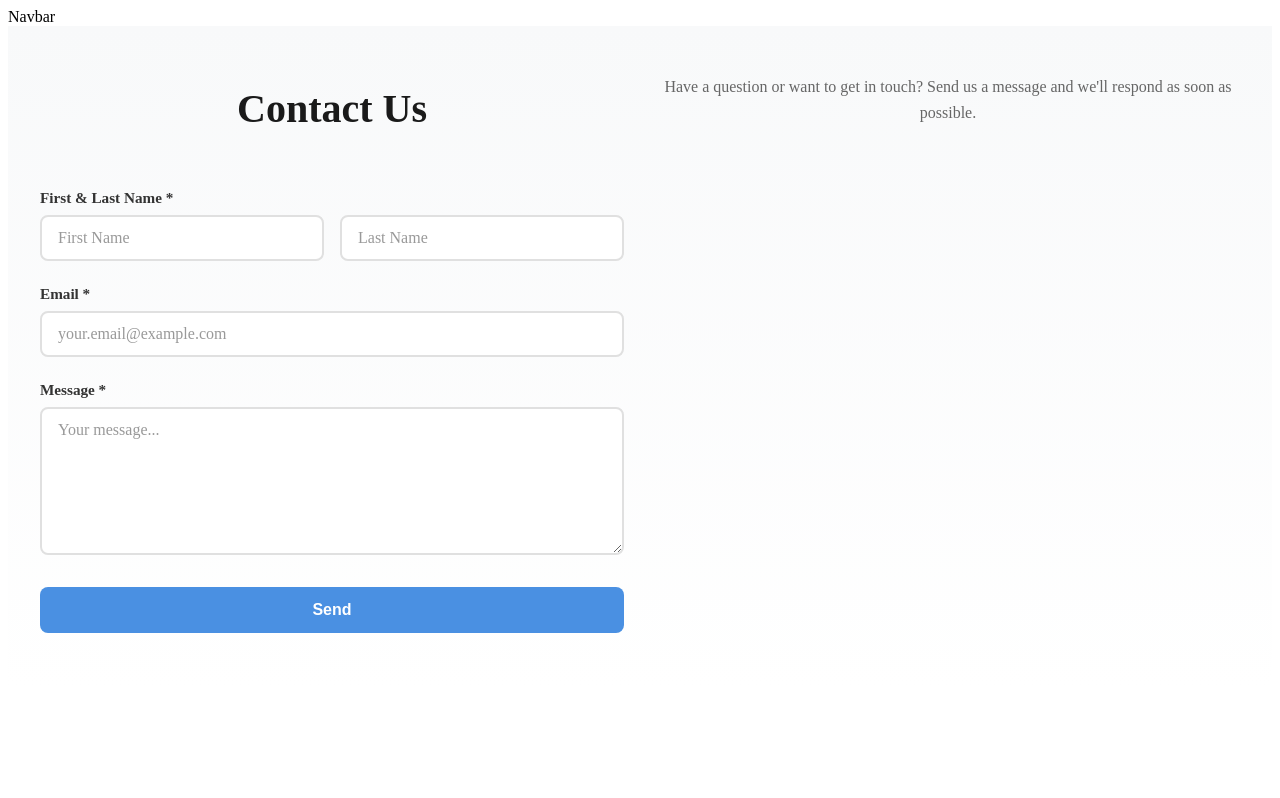
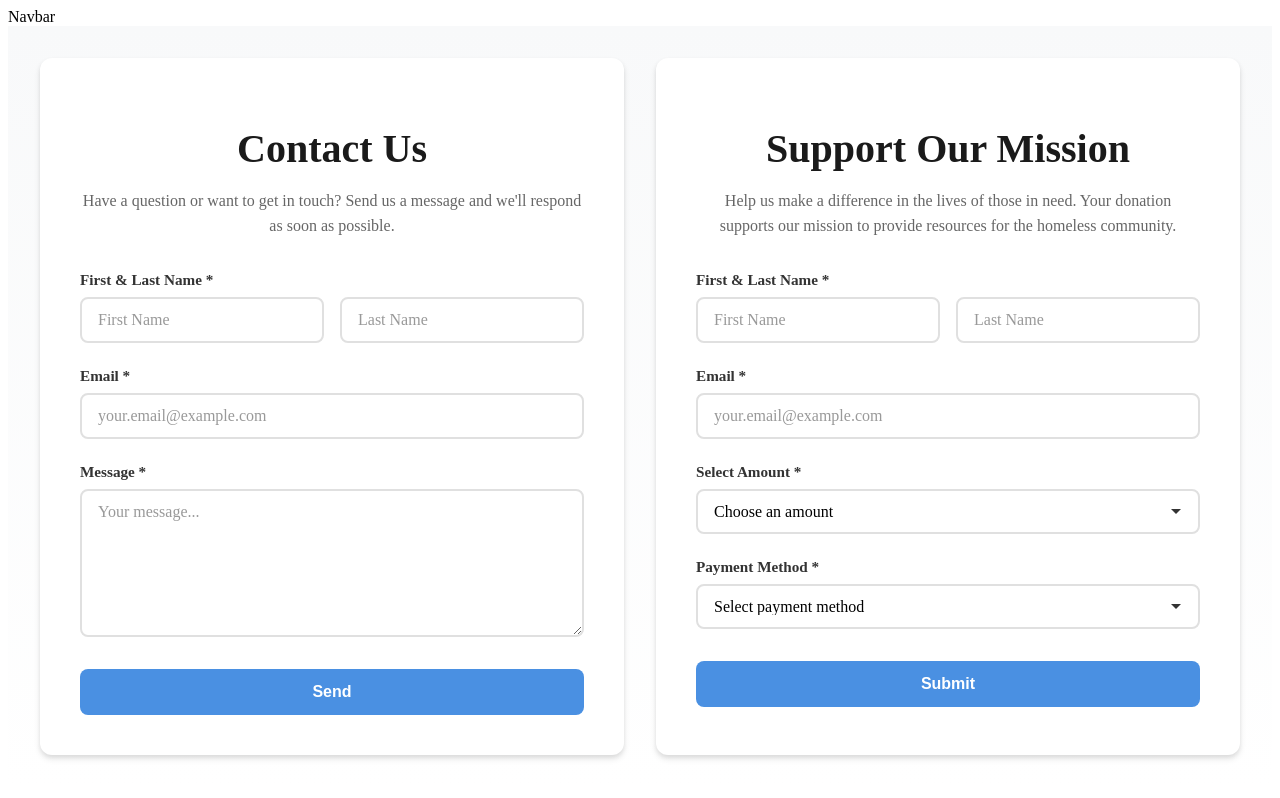
Before and after one commit to KailuanLiu/muchhope-2526, a Next.js app in the folder frontend/: page /ContactUs in a window 1280 px wide. Built offline with nearby package versions, Linux system fonts and the light colour scheme.

Commit message:
Add donation form state, handlers, and JSX structure

```diff
--- a/frontend/src/components/Contact.tsx
+++ b/frontend/src/components/Contact.tsx
@@ -19,6 +19,21 @@ export default function Contact() {
     message: string;
   }>({ type: null, message: "" });
 
+  // State for donation form
+  const [donationData, setDonationData] = useState({
+    firstName: "",
+    lastName: "",
+    email: "",
+    amount: "",
+    paymentMethod: "",
+  });
+
+  const [isSubmittingDonation, setIsSubmittingDonation] = useState(false);
+  const [donationStatus, setDonationStatus] = useState<{
+    type: "success" | "error" | null;
+    message: string;
+  }>({ type: null, message: "" });
+
   //function to handle changes in the form data when user types in the form
   const handleChange = (e: React.ChangeEvent<HTMLInputElement | HTMLTextAreaElement>) => {
     const { name, value } = e.target;
@@ -26,6 +41,16 @@ export default function Contact() {
     // Clear status message when user starts typing again
     if (submitStatus.type) {
       setSubmitStatus({ type: null, message: "" });
+    }
+  };
+
+  // Handler for donation form changes
+  const handleDonationChange = (e: React.ChangeEvent<HTMLInputElement | HTMLSelectElement>) => {
+    const { name, value } = e.target;
+    setDonationData({ ...donationData, [name]: value });
+    // Clear status message when user starts typing again
+    if (donationStatus.type) {
+      setDonationStatus({ type: null, message: "" });
     }
   };
 
@@ -94,10 +119,83 @@ export default function Contact() {
     }
   };
 
+  // Handler for donation form submission
+  const handleDonationSubmit = async (e: React.FormEvent<HTMLFormElement>) => {
+    e.preventDefault();
+
+    // Basic validation
+    if (
+      !donationData.firstName.trim() ||
+      !donationData.lastName.trim() ||
+      !donationData.email.trim() ||
+      !donationData.amount ||
+      !donationData.paymentMethod
+    ) {
+      setDonationStatus({
+        type: "error",
+        message: "Please fill in all fields.",
+      });
+      return;
+    }
+
+    // Email validation
+    const emailRegex = /^[^\s@]+@[^\s@]+\.[^\s@]+$/;
+    if (!emailRegex.test(donationData.email)) {
+      setDonationStatus({
+        type: "error",
+        message: "Please enter a valid email address.",
+      });
+      return;
+    }
+
+    setIsSubmittingDonation(true);
+    setDonationStatus({ type: null, message: "" });
+
+    try {
+      const response = await fetch("/api/donation", {
+        method: "POST",
+        headers: {
+          "Content-Type": "application/json",
+        },
+        body: JSON.stringify(donationData),
+      });
+
+      const data = await response.json();
+
+      if (response.ok) {
+        setDonationStatus({
+          type: "success",
+          message: "Thank you for your donation! We appreciate your support.",
+        });
+        // Reset form
+        setDonationData({
+          firstName: "",
+          lastName: "",
+          email: "",
+          amount: "",
+          paymentMethod: "",
+        });
+      } else {
+        setDonationStatus({
+          type: "error",
+          message: data.message || "Something went wrong. Please try again.",
+        });
+      }
+    } catch {
+      setDonationStatus({
+        type: "error",
+        message: "Failed to process donation. Please try again later.",
+      });
+    } finally {
+      setIsSubmittingDonation(false);
+    }
+  };
+
   //return the contact form
   return (
     <div className={styles.container}>
       <div className={styles.content}>
+        <div className={styles.section}>
           <h1 className={styles.title}>Contact Us</h1>
           <p className={styles.description}>
             Have a question or want to get in touch? Send us a message and we&apos;ll respond as soon as possible.
@@ -177,6 +275,115 @@ export default function Contact() {
             </button>
           </form>
         </div>
+
+        <div className={styles.section}>
+          <h1 className={styles.title}>Support Our Mission</h1>
+          <p className={styles.description}>
+            Help us make a difference in the lives of those in need. Your donation supports our mission to provide
+            resources for the homeless community.
+          </p>
+
+          <form className={styles.form} onSubmit={handleDonationSubmit}>
+            <div className={styles.formGroup}>
+              <label htmlFor="donationFirstName" className={styles.label}>
+                First & Last Name *
+              </label>
+              <div className={styles.nameRow}>
+                <input
+                  type="text"
+                  id="donationFirstName"
+                  name="firstName"
+                  value={donationData.firstName}
+                  onChange={handleDonationChange}
+                  className={styles.input}
+                  placeholder="First Name"
+                  required
+                />
+                <input
+                  type="text"
+                  id="donationLastName"
+                  name="lastName"
+                  value={donationData.lastName}
+                  onChange={handleDonationChange}
+                  className={styles.input}
+                  placeholder="Last Name"
+                  required
+                />
+              </div>
+            </div>
+
+            <div className={styles.formGroup}>
+              <label htmlFor="donationEmail" className={styles.label}>
+                Email *
+              </label>
+              <input
+                type="email"
+                id="donationEmail"
+                name="email"
+                value={donationData.email}
+                onChange={handleDonationChange}
+                className={styles.input}
+                placeholder="your.email@example.com"
+                required
+              />
+            </div>
+
+            <div className={styles.formGroup}>
+              <label htmlFor="amount" className={styles.label}>
+                Select Amount *
+              </label>
+              <select
+                id="amount"
+                name="amount"
+                value={donationData.amount}
+                onChange={handleDonationChange}
+                className={styles.input}
+                required
+              >
+                <option value="">Choose an amount</option>
+                <option value="25">$25</option>
+                <option value="50">$50</option>
+                <option value="100">$100</option>
+                <option value="250">$250</option>
+                <option value="500">$500</option>
+                <option value="other">Other</option>
+              </select>
+            </div>
+
+            <div className={styles.formGroup}>
+              <label htmlFor="paymentMethod" className={styles.label}>
+                Payment Method *
+              </label>
+              <select
+                id="paymentMethod"
+                name="paymentMethod"
+                value={donationData.paymentMethod}
+                onChange={handleDonationChange}
+                className={styles.input}
+                required
+              >
+                <option value="">Select payment method</option>
+                <option value="credit">Credit Card</option>
+                <option value="debit">Debit Card</option>
+                <option value="paypal">PayPal</option>
+                <option value="bank">Bank Transfer</option>
+              </select>
+            </div>
+
+            {donationStatus.type && (
+              <div
+                className={`${styles.statusMessage} ${donationStatus.type === "success" ? styles.success : styles.error}`}
+              >
+                {donationStatus.message}
+              </div>
+            )}
+
+            <button type="submit" className={styles.submitButton} disabled={isSubmittingDonation}>
+              {isSubmittingDonation ? "Processing..." : "Submit"}
+            </button>
+          </form>
+        </div>
+      </div>
     </div>
   );
 }
```
Lines whose indentation alone changed are shown as unchanged.
